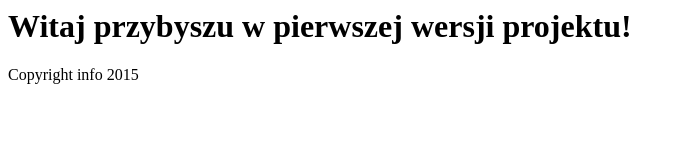
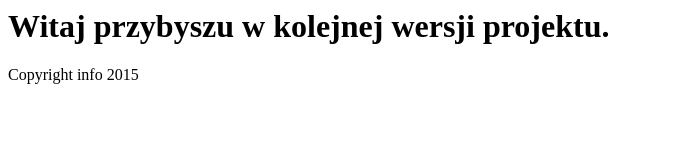
Before and after one commit to volodos/KursGit, a plain HTML site: page index.html in a window 1280 px wide. Shown: the whole page, without its empty margins (0-684 px from the left). Drawn offline with Linux system fonts and the light colour scheme.

Commit message:
Zmodyfikowanie pliku index, i dodanie wersji

```diff
--- a/index.html
+++ b/index.html
@@ -4,9 +4,10 @@
 </head>
 <body>
 <div>
-<h1>Witaj przybyszu w pierwszej wersji projektu!</h1>
+<h1>Witaj przybyszu w kolejnej wersji projektu.</h1>
 </div>
 <div class = "footer">Copyright info 2015</div>
+        <!-- @todo dodatkowa informacja -->
 	<!-- @todo dodaj kod google analytics -->
 </body>
 </html>
```
